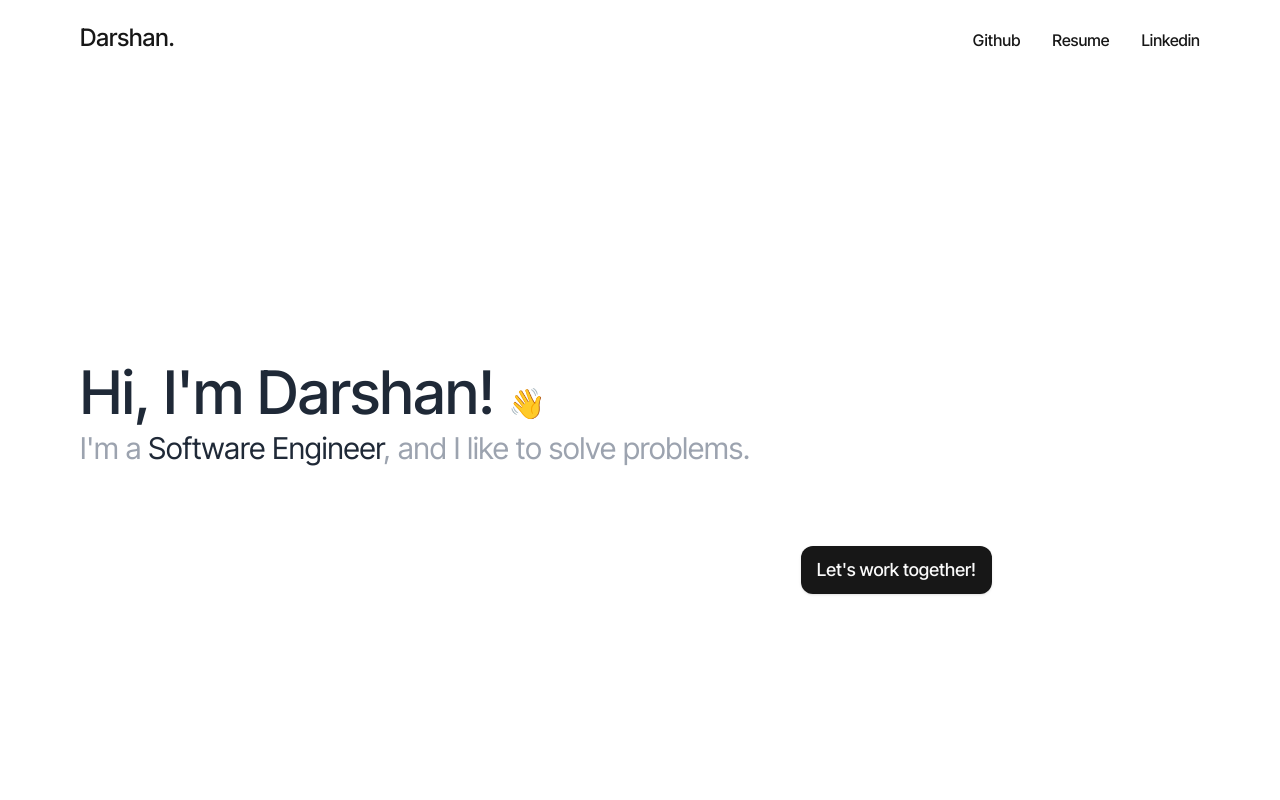
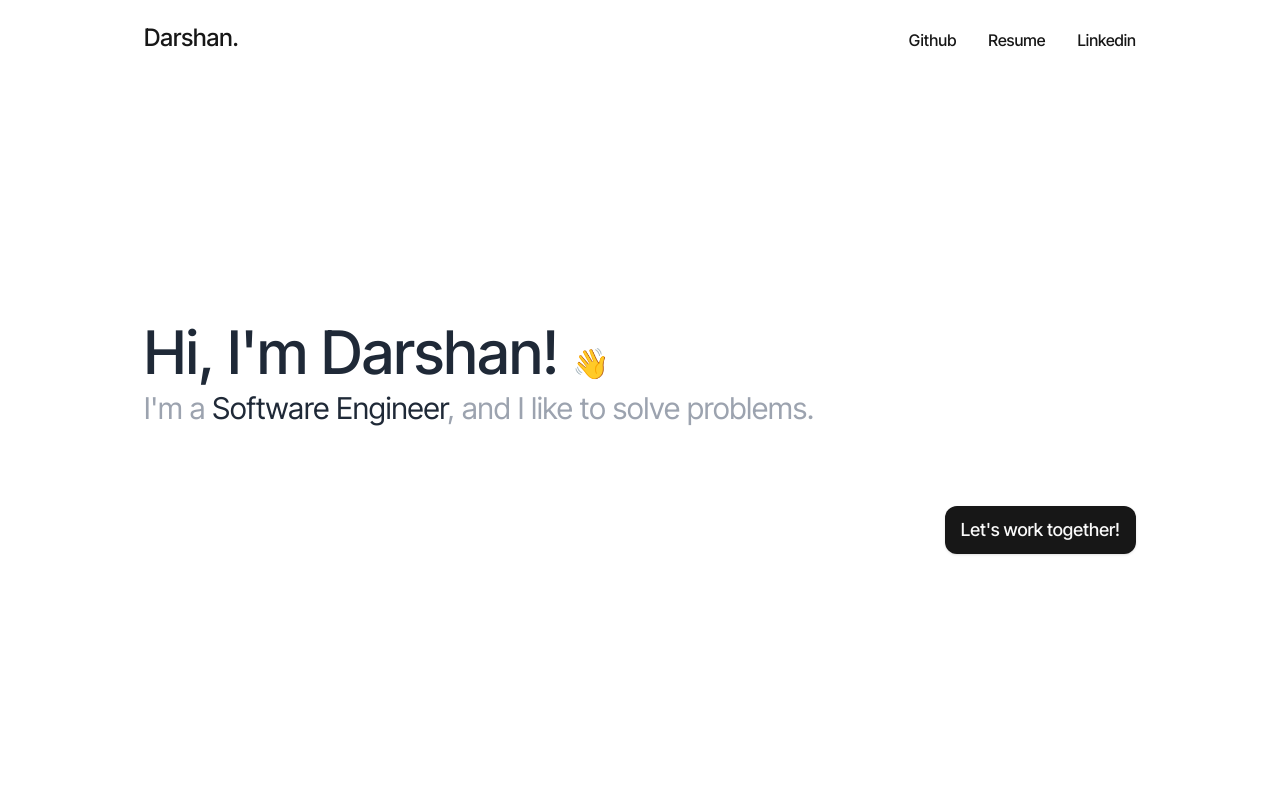
Before and after one commit to darshangoswami/Portfolio, a React (Vite) app: page / in a window 1280 px wide. Shown: the top 800 px of the page. Built offline with nearby package versions, Linux system fonts and the light colour scheme.

Commit message:
update spacing hero

```diff
--- a/src/App.jsx
+++ b/src/App.jsx
@@ -14,7 +14,7 @@ import resume from "./assets/darshanGoswami_SWE_Resume.pdf";
 function App() {
   return (
     <div>
-      <nav className="flex flex-wrap md:flex-nowrap md:justify-between pt-5 mb-5 px-10 md:px-20 sticky top-0 bg-white">
+      <nav className="flex flex-wrap md:flex-nowrap md:justify-between pt-5 mb-5 px-10 md:px-20 lg:px-36 sticky top-0 bg-white">
         <Button variant="link" className="text-2xl pl-0">
           Darshan.
         </Button>
@@ -39,9 +39,9 @@ function App() {
           </Button>
         </div>
       </nav>
-      <main className="px-10 md:px-20">
+      <main className="px-10 md:px-20 lg:px-36">
         <div className="h-screen flex flex-col justify-center">
-          <h1 className="text-4xl md:text-6xl text-gray-800 font-medium">
+          <h1 className="text-4xl md:text-6xl text-gray-800 font-medium mt-[-5rem]">
             Hi, I'm Darshan! <span className="text-3xl">👋</span>
           </h1>
           <h2 className="text-2xl text-gray-400 md:text-3xl mt-2">
@@ -50,7 +50,7 @@ function App() {
           </h2>
           <Button
             asChild
-            className="md:self-end lg:mr-52 mt-20 py-6 text-lg w-fit rounded-xl"
+            className="md:self-end mt-20 py-6 text-lg w-fit rounded-xl"
           >
             <a href="mailto:goswamd@purdue.edu">Let's work together!</a>
           </Button>
```
